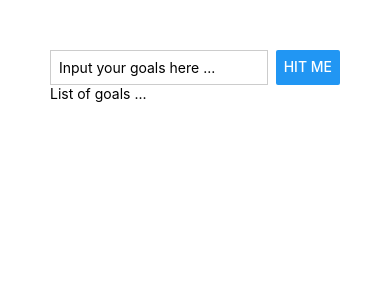
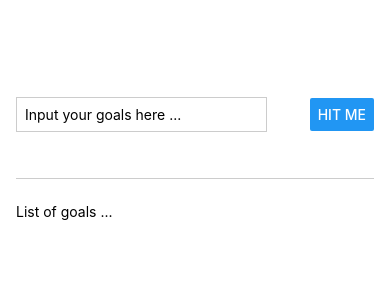
Before and after one commit to YitayalT/getting-started-with-react-native1, a React Native app: screen / in a window 390 px wide. Shown: the top 300 px of the page. Built offline with nearby package versions, Linux system fonts and the light colour scheme.

Commit message:
Adding layout

```diff
--- a/App.js
+++ b/App.js
@@ -11,8 +11,8 @@
         <Button title="Hit Me" />
       </View>
 
-      <View>
-        <Text>List of goals ... </Text>
+      <View style = {styles.goalsContainer}>
+        <Text>List of goals ...</Text>
       </View>
     </View>
   );
@@ -20,17 +20,27 @@
 
 const styles = StyleSheet.create({
   appContainer: {
-    padding: 50,
+    flex:1,
+    paddingTop: 50,
+    paddingHorizontal: 16,
   },
   inputContainer: {
+    flex: 1,
     flexDirection: "row",
     justifyContent: "space-between",
+    alignItems: "center",
+    marginBottom: 24,
+    borderBottomWidth:1,
+    borderBottomColor: "#ccc"
   },
   textInput: {
     borderWidth: 1,
     borderColor: "#ccc",
-    width: "80%",
+    width: "70%",
     marginRight: 8,
     padding: 8,
   },
+  goalsContainer: {
+    flex: 5
+  }
 });
```
